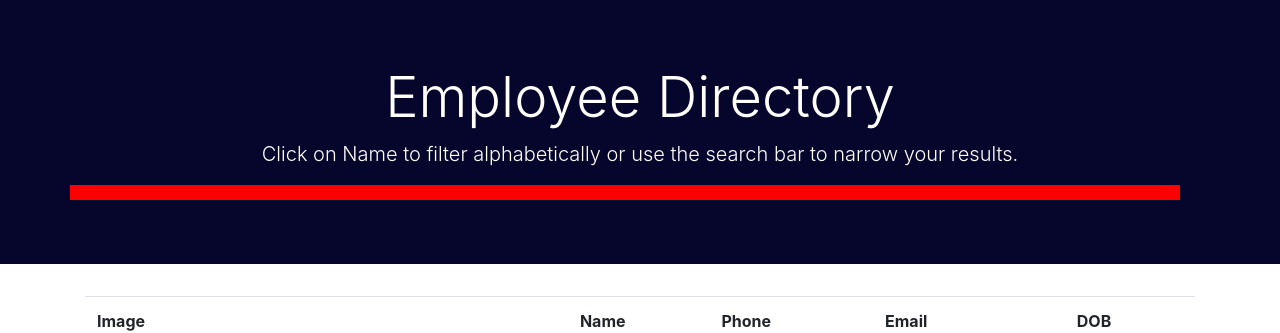
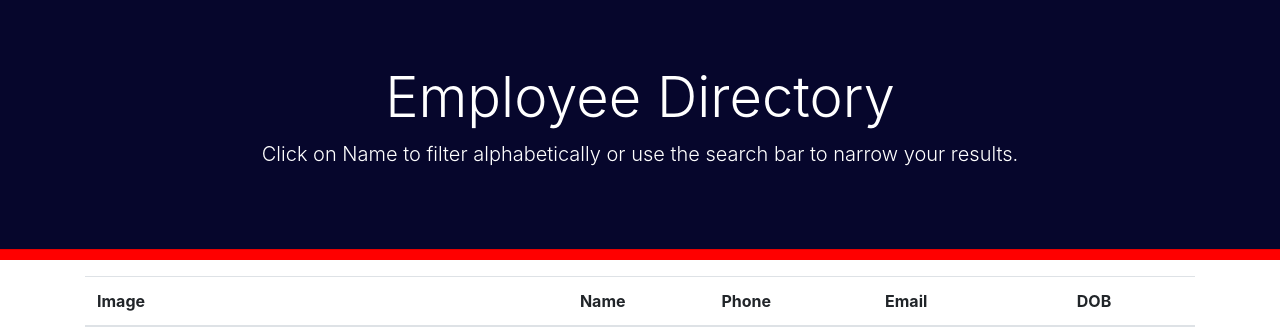
Before and after one commit to Jacquie24/employee-directory, a React (Create React App) app: page / in a window 1280 px wide. Shown: the top 333 px of the page. Built offline with nearby package versions, Linux system fonts and the light colour scheme.

Commit message:
Added red border to bottom of header

```diff
--- a/src/components/header/Header.css
+++ b/src/components/header/Header.css
@@ -4,12 +4,14 @@
     color: white;
     text-align: center;
     position: relative;
+    margin-bottom: 0;
 
 }
 
-.push-to-bottom {
-    position: bottom;
-    width: 100%;
-    height: 15px;
+
+
+hr {
+    margin-top: 0;
+    height: 10px;
     background-color: red;
 }
--- a/src/components/header/Header.jsx
+++ b/src/components/header/Header.jsx
@@ -3,15 +3,18 @@ import "./Header.css";
 
 const Header = () => {
     return (
+      <>
 
             <div className="jumbotron jumbotron-fluid">
   <div className="container">
     <h1 className="display-4">Employee Directory</h1>
     <p className="lead">Click on Name to filter alphabetically or use the search bar to narrow your results.</p>
-    <div className="row push-to-bottom"></div>
+
 
   </div>
 </div>
+<hr></hr>
+</>
 
     );
 };
```
